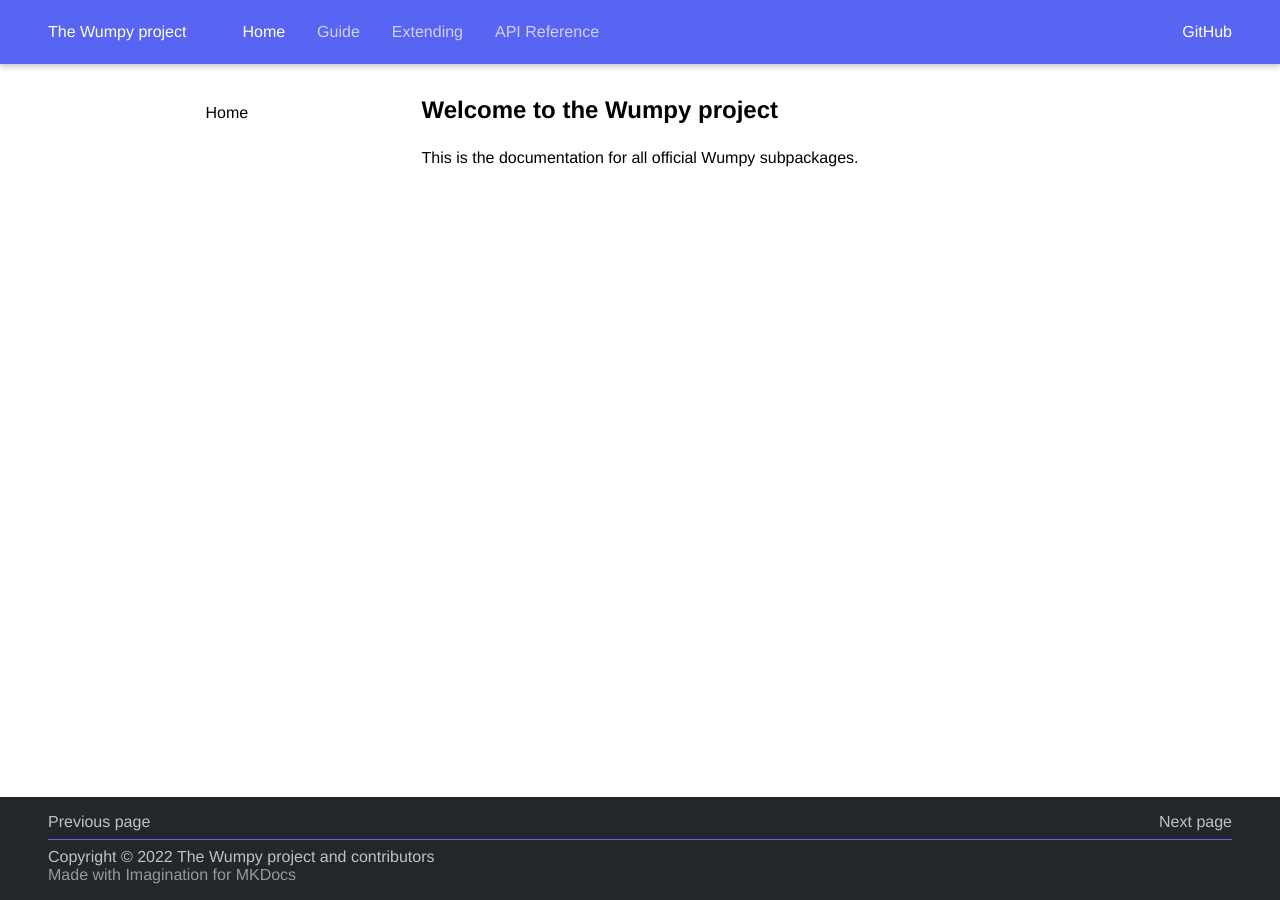
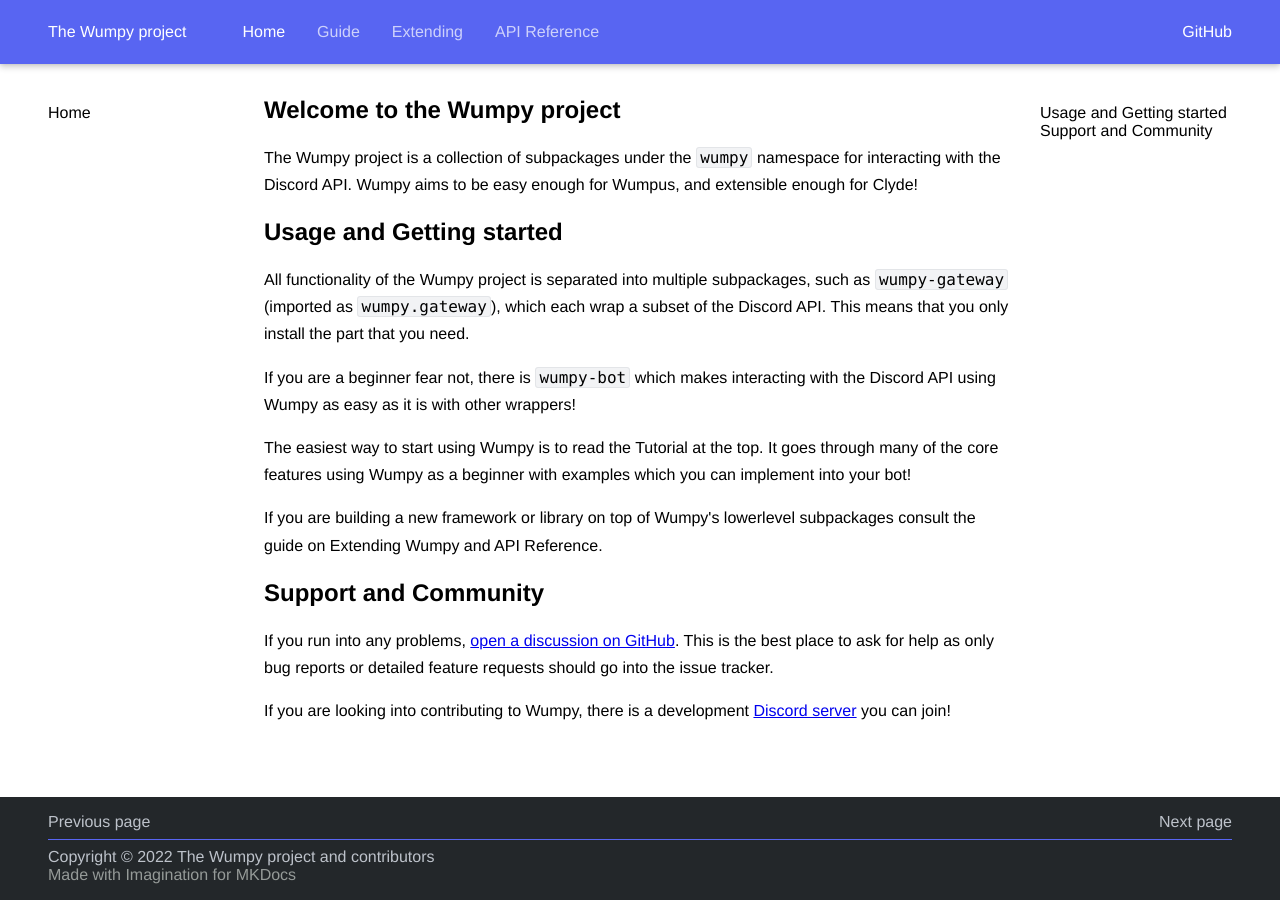
Before and after one commit to wumpyproject/docs, an MkDocs documentation site: the page built from docs/index.md, in a window 1280 px wide. Built offline with MkDocs 1.6.1, drawn with Linux system fonts in a browser that asks for light colours.

Commit message:
Introduce Wumpy better in documentation index

```diff
--- a/docs/index.md
+++ b/docs/index.md
@@ -1,3 +1,33 @@
 # Welcome to the Wumpy project
 
-This is the documentation for all official Wumpy subpackages.
+The Wumpy project is a collection of subpackages under the `wumpy` namespace
+for interacting with the Discord API. Wumpy aims to be easy enough for Wumpus,
+and extensible enough for Clyde!
+
+## Usage and Getting started
+
+All functionality of the Wumpy project is separated into multiple subpackages,
+such as `wumpy-gateway` (imported as `wumpy.gateway`), which each wrap a subset
+of the Discord API. This means that you only install the part that you need.
+
+If you are a beginner fear not, there is `wumpy-bot` which makes interacting
+with the Discord API using Wumpy as easy as it is with other wrappers!
+
+The easiest way to start using Wumpy is to read the Tutorial at the top. It
+goes through many of the core features using Wumpy as a beginner with examples
+which you can implement into your bot!
+
+If you are building a new framework or library on top of Wumpy's lowerlevel
+subpackages consult the guide on Extending Wumpy and API Reference.
+
+## Support and Community
+
+If you run into any problems, [open a discussion on GitHub][gh-discuss]. This
+is the best place to ask for help as only bug reports or detailed feature
+requests should go into the issue tracker.
+
+If you are looking into contributing to Wumpy, there is a development
+[Discord server][discord] you can join!
+
+  [gh-discuss]: https://github.com/wumpyproject/wumpy/discussions
+  [discord]: https://discord.gg/ZWpjYdKKTF
```
